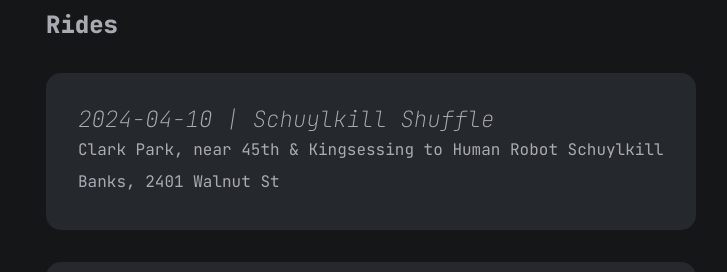
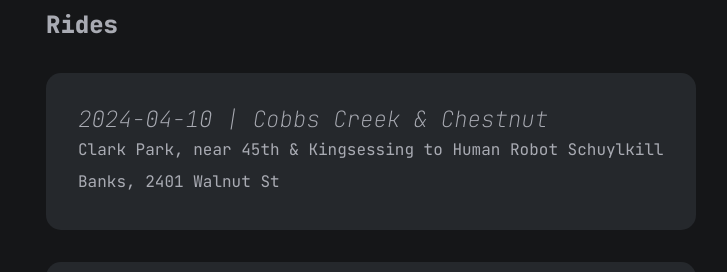
Before and after one commit to wednightrides/wednightrides.github.io, a Jekyll site: the page built from index.md, in a window 1280 px wide and 900 px high, scrolled down 971 px. Shown: the part 156-428 px from the top of the window, without its empty margins (269-996 px from the left). Built offline with Jekyll 4.4.1, drawn with Linux system fonts in a browser that asks for light colours; nearby versions of some CDN libraries.

Commit message:
update ride name

```diff
--- a/all_collections/_posts/2024-04-10-ride.md
+++ b/all_collections/_posts/2024-04-10-ride.md
@@ -1,6 +1,6 @@
 ---
 layout: post
-title: 2024-04-10 | Schuylkill Shuffle
+title: 2024-04-10 | Cobbs Creek & Chestnut
 date: 2024-04-08
 categories: ["rides"]
 start_location: Clark Park, near 45th & Kingsessing
```
